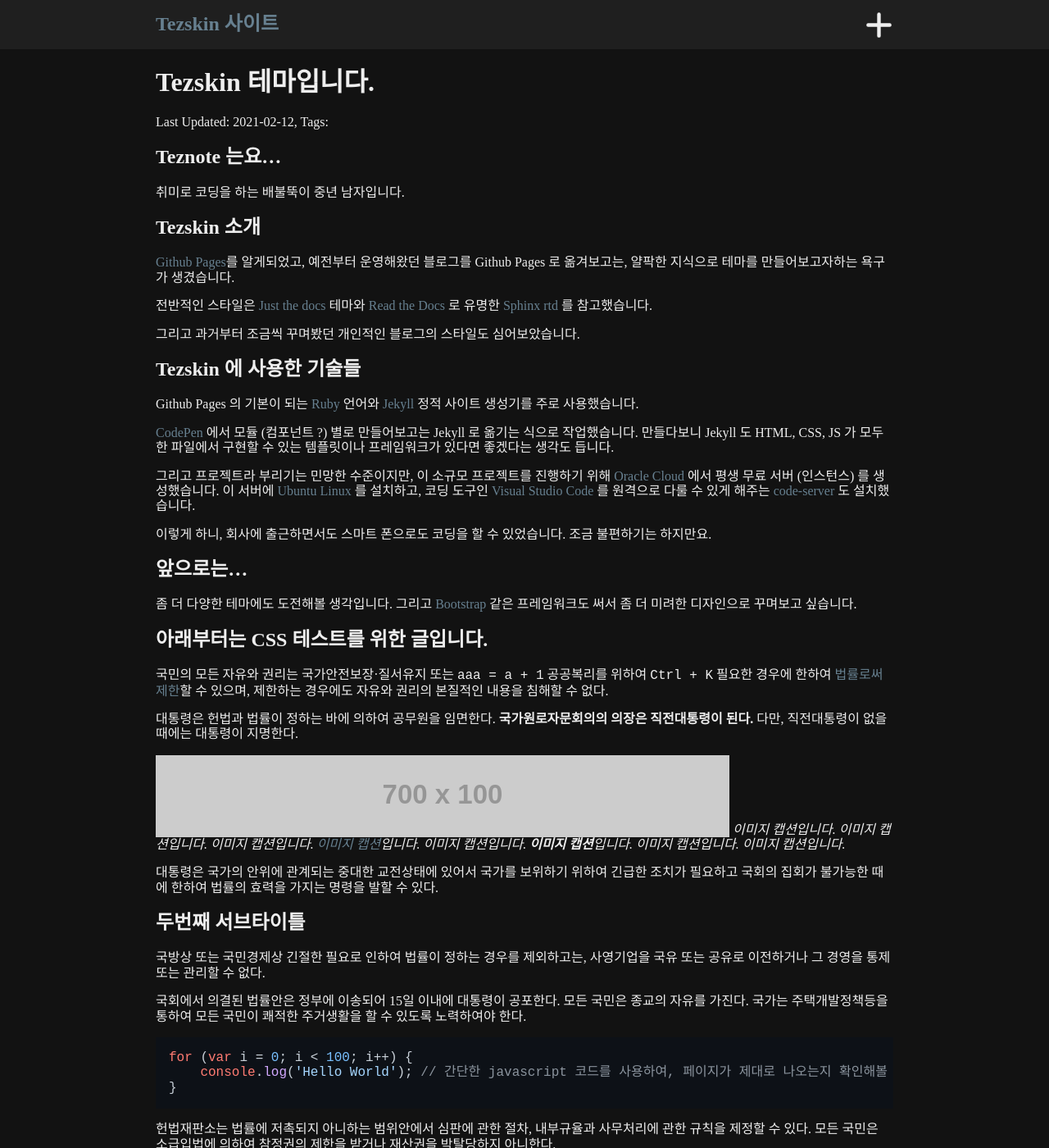
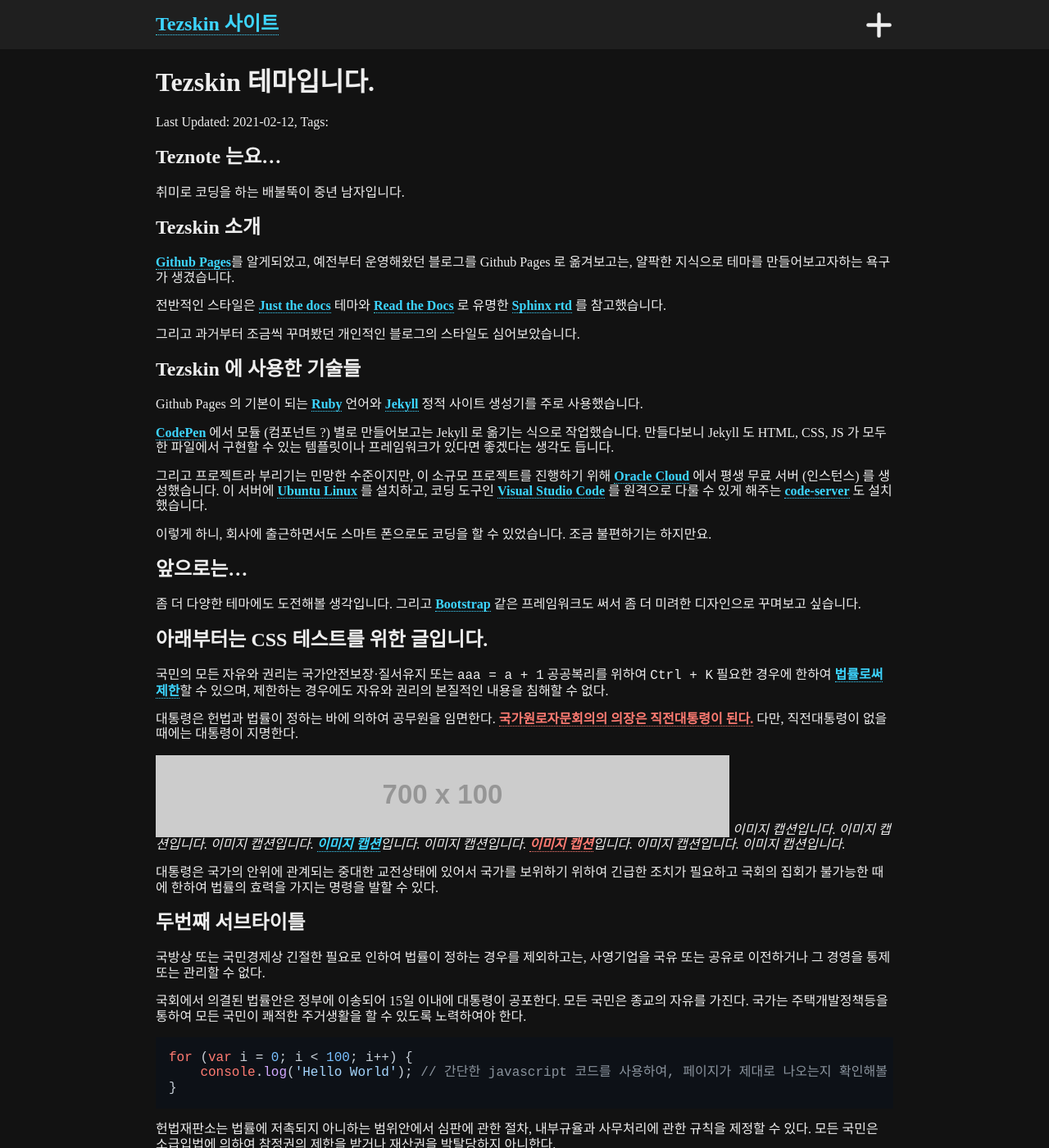
Before and after one commit to teznote/tezskin, a Jekyll site: the page built from index.md, in a window 1280 px wide and 1400 px high. Shown: the whole window at 82% size. Built offline with Jekyll 4.4.1, drawn with Linux system fonts in a browser that asks for light colours; nearby versions of some CDN libraries; some web fonts are replaced; a style sheet for code colours, icons or effects is not loaded.

Commit message:
Update style4.scss

```diff
--- a/assets/style4.scss
+++ b/assets/style4.scss
@@ -6,8 +6,8 @@ $max-width: 900px;
 $color: #eeeeee;
 $bg-color: #121212;
 $nav-bg-color: #282d3c;
-$a-color: #678090;
-$b-color: #8b008b;
+$a-color: #3dd5ff;
+$b-color: #ff7b72;
 $c-color: #cccccc;
 
 * {
@@ -35,9 +35,16 @@ ul, li {
     margin: 0;
     padding: 0;
 }
-a, a:link, a:visited, a:hover, :active {
+a, a:link, a:visited, a:hover, a:active {
     color: #{$a-color};
     text-decoration: none;
+    font-weight: 800;
+    border-bottom: 1px dotted;
+}
+b, strong {
+    color: #{$b-color};
+    font-weight: 800;
+    border-bottom: 1px dotted;
 }
 .grid {
     padding: .1px 5px;
```
